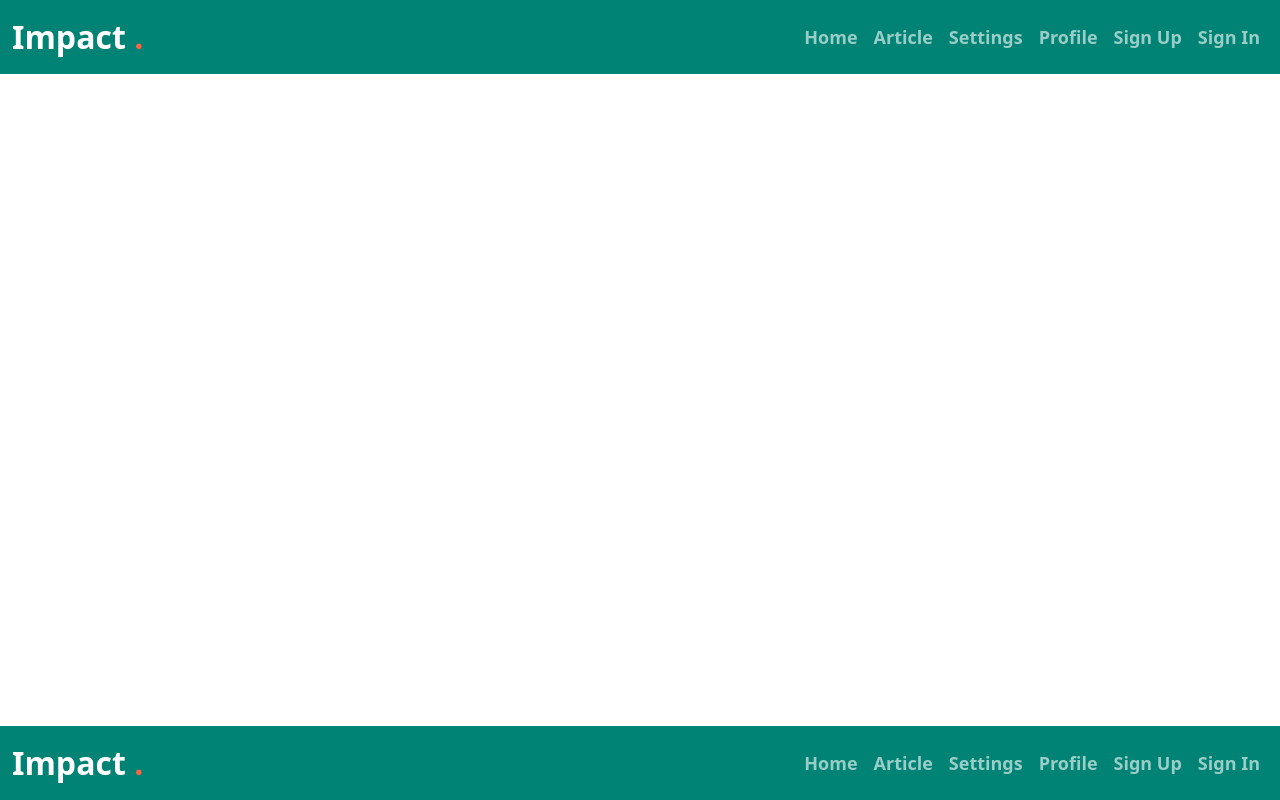
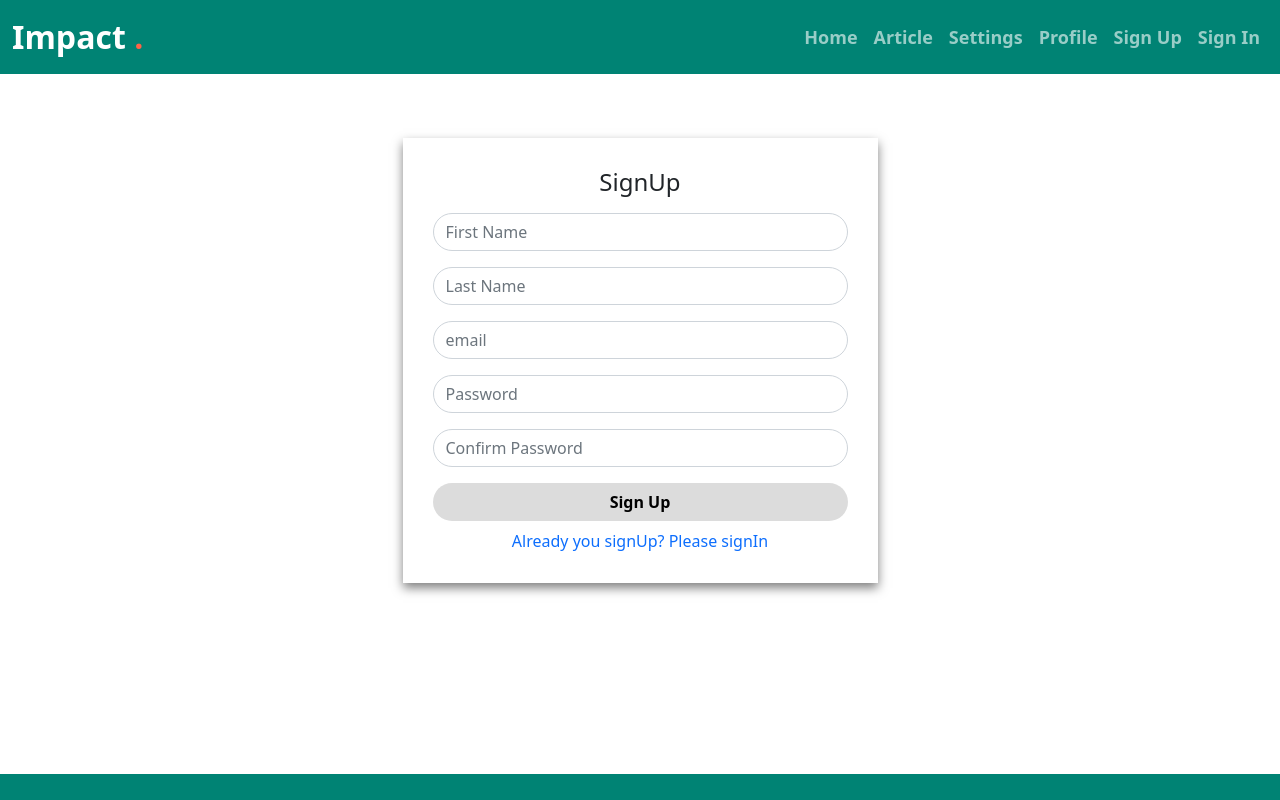
Before and after one commit to surya-bezawada/images, an Angular app: page /signup in a window 1280 px wide. Before the commit this address led to /. Built offline with nearby package versions, Linux system fonts and the light colour scheme.

Commit message:
signup and signIn added

```diff
--- a/src/app/app-routing.module.ts
+++ b/src/app/app-routing.module.ts
@@ -1,7 +1,13 @@
 import { NgModule } from '@angular/core';
 import { RouterModule, Routes } from '@angular/router';
+import { LoginComponent } from './core/Auth/Login/login.component';
+import { AuthComponent } from './core/Auth/signUp/Auth.component';
 
-const routes: Routes = [];
+const routes: Routes = [
+  {path: '', redirectTo: 'Home', pathMatch: 'full'},
+  {path:'signup',component:AuthComponent},
+  {path:'signIn',component:LoginComponent}
+];
 
 @NgModule({
   imports: [RouterModule.forRoot(routes)],
--- a/src/app/app.component.html
+++ b/src/app/app.component.html
@@ -1,5 +1,6 @@
 
 <app-header></app-header>
+<router-outlet></router-outlet>
 <div class="fixed-bottom">
 
 <app-footer></app-footer>
--- a/src/app/app.module.ts
+++ b/src/app/app.module.ts
@@ -6,13 +6,17 @@ import { AppComponent } from './app.component';
 import { NgbModule } from '@ng-bootstrap/ng-bootstrap';
 import { HeaderComponent } from './core/Layout/header/header.component';
 import { FooterComponent } from './core/Layout/Footer/footer.component';
+import { AuthComponent } from './core/Auth/signUp/Auth.component';
+import { LoginComponent } from './core/Auth/Login/login.component';
 
 
 @NgModule({
   declarations: [
     AppComponent,
     HeaderComponent,
-    FooterComponent
+    FooterComponent,
+    AuthComponent,
+    LoginComponent
 
   ],
   imports: [
--- /dev/null
+++ b/src/app/core/Auth/Login/login.component.css
@@ -0,0 +1,22 @@
+#btn-submit{
+
+    font-weight: 600;
+    font-size: 16px;
+    background-color: gainsboro;
+    color:#000
+
+}
+#btn-submit:hover{
+    background-color: #008374;
+    color: #fff;
+
+}
+.signup{
+    box-shadow: 0px 5px 10px 0px rgba(0, 0, 0, 0.5);
+    padding:30px;
+}
+.navgiated{
+    text-decoration: none;
+    display: flex;
+    justify-content: center;
+}
--- /dev/null
+++ b/src/app/core/Auth/Login/login.component.html
@@ -0,0 +1,27 @@
+<div class="container mt-5" >
+    <div class="row d-flex justify-content-center ">
+        <div class="col-5 signup mt-3 mb-3">
+            <form>
+                <h4 class="text-center  mb-3" >SignIn</h4>
+
+                <div class="mb-3">
+
+                  <input type="email" class="form-control rounded-pill" id="email" placeholder="email">
+                </div>
+                <div class="mb-3">
+
+                  <input type="password" class="form-control rounded-pill" id="password" placeholder="Password">
+                </div>
+                  <div class="d-grid gap-2">
+                    <button class="btn  rounded-pill" id="btn-submit" type="button">Sign In</button>
+                  </div>
+                  <div >
+                    <a href="#" class=" navgiated mt-2" >If you not signUp? Please Signup</a>
+                  </div>
+
+
+
+              </form>
+        </div>
+    </div>
+</div>
--- /dev/null
+++ b/src/app/core/Auth/signUp/Auth.component.css
@@ -0,0 +1,22 @@
+#btn-submit{
+
+    font-weight: 600;
+    font-size: 16px;
+    background-color: gainsboro;
+    color:#000
+
+}
+#btn-submit:hover{
+    background-color: #008374;
+    color: #fff;
+
+}
+.signup{
+    box-shadow: 0px 5px 10px 0px rgba(0, 0, 0, 0.5);
+    padding:30px;
+}
+.navgiated{
+    text-decoration: none;
+    display: flex;
+    justify-content: center;
+}
--- /dev/null
+++ b/src/app/core/Auth/signUp/Auth.component.html
@@ -0,0 +1,34 @@
+<div class="container mt-5 " *ngIf="!showLogin" >
+    <div class="row d-flex justify-content-center ">
+        <div class="col-5 signup mt-3 mb-3">
+            <form>
+                <h4 class="text-center  mb-3" >SignUp</h4>
+                <div class="mb-3 ">
+                    <input type="text" class="form-control rounded-pill" id="firstName" placeholder="First Name">
+                  </div>
+                <div class="mb-3">
+                    <input type="text" class="form-control rounded-pill" id="lastName" placeholder="Last Name">
+                  </div>
+
+                <div class="mb-3">
+
+                  <input type="email" class="form-control rounded-pill" id="email" placeholder="email">
+                </div>
+                <div class="mb-3">
+
+                  <input type="password" class="form-control rounded-pill" id="password" placeholder="Password">
+                </div>
+                <div class="mb-3">
+
+                    <input type="password" class="form-control rounded-pill" id="confirm password" placeholder="Confirm Password">
+                  </div>
+                  <div class="d-grid gap-2">
+                    <button class="btn  rounded-pill" id="btn-submit" type="button">Sign Up</button>
+                  </div>
+                  <div >
+                    <a  class=" navgiated mt-2" (click)="openLogin()" >Already you signUp? Please signIn</a>
+                  </div>
+              </form>
+        </div>
+    </div>
+</div>
--- /dev/null
+++ b/src/app/core/Auth/signUp/Auth.component.ts
@@ -0,0 +1,16 @@
+import { Component } from '@angular/core';
+
+@Component({
+  selector: 'app-Auth',
+  templateUrl: './Auth.component.html',
+  styleUrls: ['./Auth.component.css']
+})
+export class AuthComponent {
+    showLogin=false;
+    openLogin(){
+        this.showLogin=true
+      }
+      openSignUp(){
+        this.showLogin=false
+      }
+}
--- a/src/app/core/Layout/Footer/footer.component.css
+++ b/src/app/core/Layout/Footer/footer.component.css
@@ -5,7 +5,7 @@
 }
 .navbar-brand{
 
-    color:#fff;
+    color:#000;
 
 }
 
--- a/src/app/core/Layout/Footer/footer.component.html
+++ b/src/app/core/Layout/Footer/footer.component.html
@@ -1,28 +1,28 @@
 <div class="">
     <nav class="navbar navbar-expand-lg navbar">
         <div class="container-fluid">
-          <a class="navbar-brand fw-bold fs-2" href="#"  >Impact <span style="color:tomato">.</span></a>
+          <a class="navbar-brand fw-bold fs-2" href="#"  > <span style="color:tomato"></span></a>
 
           <div class="collapse navbar-collapse" id="navbarSupportedContent">
             <ul class="navbar-nav ms-auto mb-2 mb-lg-0">
               <li class="nav-item">
-                <a class="nav-link"  href="#">Home</a>
+
               </li>
               <li class="nav-item">
-                <a class="nav-link" href="#">Article</a>
+
               </li>
               <li class="nav-item">
-                <a class="nav-link" href="#">Settings</a>
+
               </li>
 
               <li class="nav-item">
-                <a class="nav-link" href="#">Profile</a>
+
               </li>
               <li class="nav-item">
-                <a class="nav-link" href="#">Sign Up</a>
+
               </li>
               <li class="nav-item">
-                <a class="nav-link" href="#">Sign In</a>
+
               </li>
 
 
--- a/src/app/core/Layout/header/header.component.html
+++ b/src/app/core/Layout/header/header.component.html
@@ -19,10 +19,10 @@
                 <a class="nav-link" href="#">Profile</a>
               </li>
               <li class="nav-item">
-                <a class="nav-link" href="#">Sign Up</a>
+                <a class="nav-link" routerLink="signup" >Sign Up</a>
               </li>
               <li class="nav-item">
-                <a class="nav-link" href="#">Sign In</a>
+                <a class="nav-link" routerLink="signIn">Sign In</a>
               </li>
 
 
```
Also changed, not shown: src/app/core/Auth/Login/login.component.ts (added, +10 -0 lines).
